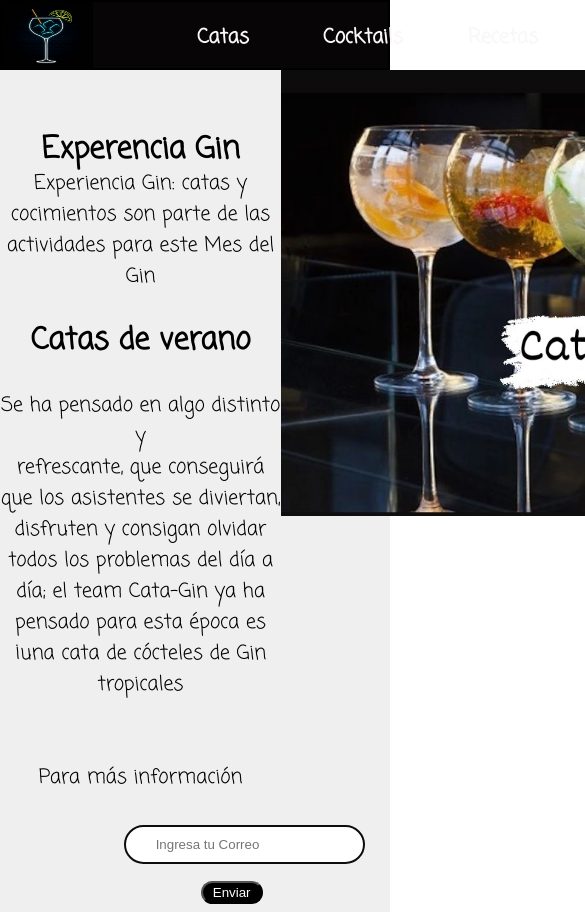
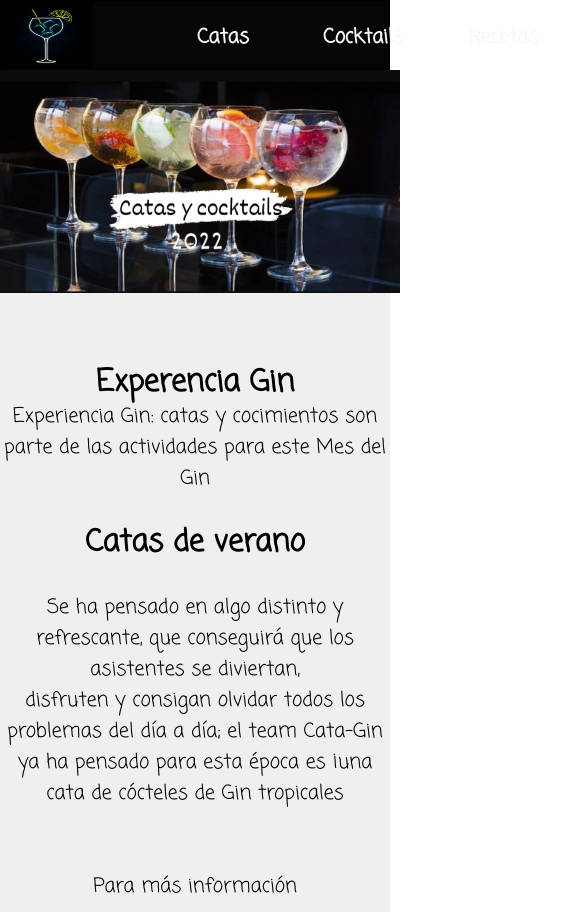
Before and after one commit to JluisSalinas/Proyecto, a plain HTML site: page index.html in a window 390 px wide. Shown: the top 912 px of the page, 585 px wide, since content can reach past the window. Drawn offline with Linux system fonts and the light colour scheme.

```diff
--- a/index.html
+++ b/index.html
@@ -86,10 +86,10 @@
             </form>
         </div>
 
-        <div><img src="imagenes/gin-tonic2.jpg" width="800"></div>
+        <div><img class="foto" src="imagenes/gin-tonic2.jpg" width="800"></div>
 
     </div>
-    <div id="prox-eve">
+    <!-- <div id="prox-eve">
 
         <br>
         <br>
@@ -298,7 +298,7 @@
 
         </div>
 
-    </footer>
+    </footer> -->
 
 
 </body>
--- a/style.css
+++ b/style.css
@@ -372,3 +372,16 @@
     margin: 20px;
     font-size: 40px;
 }
+@media screen and (max-width:700px){
+    .foto{
+        width: 400px;
+    }
+    #flex-rrss{
+        display: none;
+    }
+    #jumbotron{
+        display: flex;
+        flex-direction:column-reverse
+    }
+
+}
```
Also changed, not shown: 1 other file.
